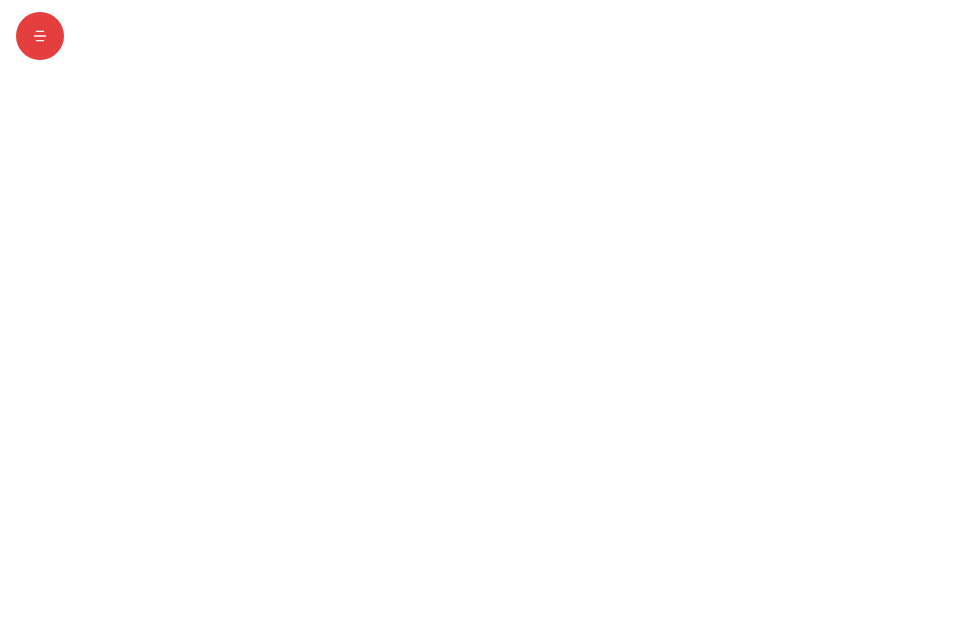
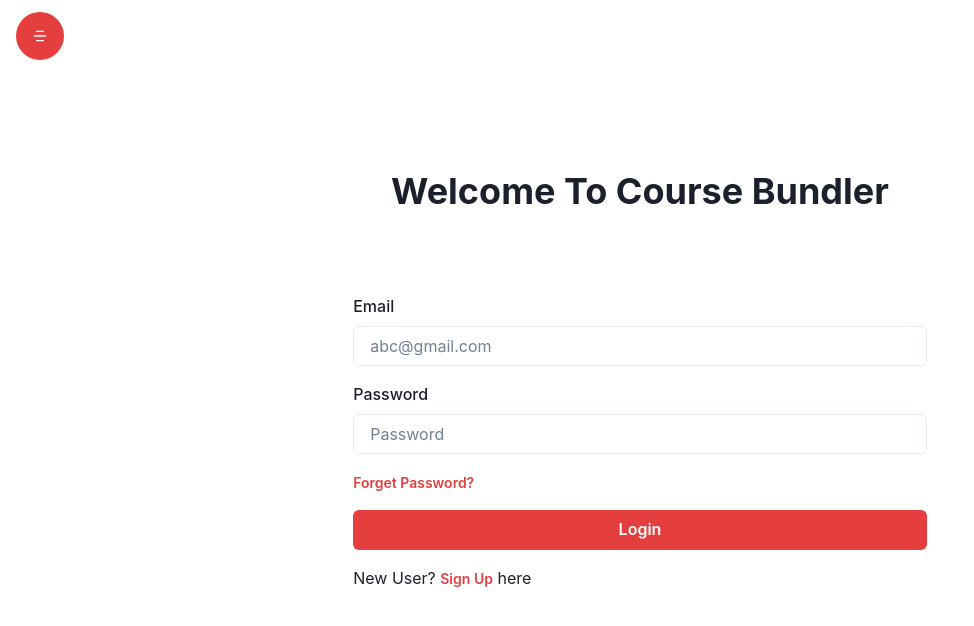
Before and after one commit to AmanKamble/newz-mern_stack, a React (Vite) app in the folder newz-client/: page /login in a window 1280 px wide. Before the commit this address had no page. Shown: the top 626 px of the page, without its empty margins (0-974 px from the left). Built offline with nearby package versions, Linux system fonts and the light colour scheme.

Commit message:
login component

```diff
--- a/newz-client/src/App.jsx
+++ b/newz-client/src/App.jsx
@@ -1,18 +1,22 @@
 import React from 'react'
 import { BrowserRouter as Router, Routes, Route } from "react-router-dom";
 import toast, { Toaster } from "react-hot-toast";
+import { useSelector } from 'react-redux';
 
 import Header from "./components/Layouts/Header/Header";
 import Home from './components/Home/Home';
 import News from './components/News/News';
+import Login from './components/Login/Login';
 
 const App = () => {
+  const { isAuthenticated, user, message, error, loading } = useSelector((state) => state.user);
   return (
     <Router>
-      <Header />
+      <Header isAuthenticated={isAuthenticated} />
       <Routes >
         <Route path='/' element={<Home />} />
         <Route path='/news/:id' element={<News/>} />
+        <Route path='/login' element={<Login />} />
       </Routes>
       <Toaster />
     </Router>
--- a/newz-client/src/components/Layouts/Header/Header.jsx
+++ b/newz-client/src/components/Layouts/Header/Header.jsx
@@ -11,9 +11,8 @@ const LinkButton = ({ url = "/", title = "Home", onClose }) => (
 )
 
 
-const Header = () => {
+const Header = ({isAuthenticated}) => {
   const { isOpen, onOpen, onClose } = useDisclosure();
-  const isAuthenticated = true;
   const user = {
     role: "user"
   }
@@ -61,11 +60,11 @@ const Header = () => {
                     (
                       <>
                         <Link to="/login">
-                          <Button onClick={onClose} colorScheme='yellow' >Login</Button>
+                          <Button onClick={onClose} colorScheme='red' >Login</Button>
                         </Link>
                         <p>OR</p>
                         <Link to="/register">
-                          <Button onClick={onClose} colorScheme='yellow' >Sign Up</Button>
+                          <Button onClick={onClose} colorScheme='red' >Sign Up</Button>
                         </Link>
 
                       </>
--- /dev/null
+++ b/newz-client/src/components/Login/Login.jsx
@@ -0,0 +1,43 @@
+import { Box, Button, Container, FormLabel, Heading, Input, VStack } from '@chakra-ui/react';
+import React, { useState } from 'react'
+import { useDispatch } from 'react-redux';
+import { Link } from 'react-router-dom';
+import { login } from '../../redux/actions/user';
+
+const Login = () => {
+    const [email, setEmail] = useState();
+    const [password, setPassword] = useState();
+    const dispatch = useDispatch();
+
+    const submitHandler = (e) => {
+        e.preventDefault();
+        dispatch(login(email,password));
+    }
+
+    return (
+        <Container h={"95vh"}>
+            <VStack h={"full"} justifyContent="center" spacing={"16"}  >
+                <Heading children="Welcome To Course Bundler" />
+                <form onSubmit={submitHandler} style={{ width: "100%" }}>
+                    <Box my={"4"}>
+                        <FormLabel htmlFor='email' children="Email" />
+                        <Input id='email' type='email' value={email} focusBorderColor='red.500' onChange={(e) => setEmail(e.target.value)} placeholder='abc@gmail.com' required />
+                    </Box>
+                    <Box my={"4"}>
+                        <FormLabel htmlFor='password' children="Password" />
+                        <Input id='password' type='password' value={password} focusBorderColor='red.500' onChange={(e) => setPassword(e.target.value)} placeholder='Password' required />
+                    </Box>
+                    <Box >
+                        <Link to="/forgetpassword" ><Button fontSize={"sm"} variant="link" colorScheme='red' >Forget Password?</Button></Link>
+                    </Box>
+                    <Button w="full" type='submit' colorScheme='red' my={"4"} >Login</Button>
+                    <Box >
+                        New User? <Link to="/register" ><Button fontSize={"sm"} variant="link" colorScheme='red' >Sign Up</Button></Link> {" "} here
+                    </Box>
+                </form>
+            </VStack>
+        </Container>
+    )
+}
+
+export default Login
--- /dev/null
+++ b/newz-client/src/redux/actions/user.js
@@ -0,0 +1,17 @@
+import { server } from "../store";
+import axios from "axios";
+
+export const login = (email, password) => async (dispatch) => {
+    try {
+        dispatch({ type: "loginRequest" });
+        const { data } = await axios.post(`${server}/login`, { email, password }, {
+            headers: {
+                "Content-Type": "application/json"
+            },
+            withCredentials: true,
+        });
+        dispatch({ type: "loginSuccess", payload: data });
+    } catch (error) {
+        dispatch({ type: "loginFail", payload: error.response.data.message });
+    }
+}
--- /dev/null
+++ b/newz-client/src/redux/reducers/userReducer.js
@@ -0,0 +1,28 @@
+import { createReducer } from "@reduxjs/toolkit";
+
+// USer Reducer
+export const userReducer = createReducer({}, {
+    // login
+    loginRequest: (state) => {
+        state.loading = true;
+    },
+    loginSuccess: (state, action) => {
+        state.loading = false;
+        state.isAuthenticated = true;
+        state.user = action.payload.user;
+        state.message = action.payload.message;
+    },
+    loginFail: (state, action) => {
+        state.loading = false;
+        state.isAuthenticated = false;
+        state.error = action.payload;
+    },
+
+    // Clear error and message
+    clearError: (state) => {
+        state.error = null;
+    },
+    clearMessage: (state) => {
+        state.message = null;
+    },
+});
--- a/newz-client/src/redux/store.js
+++ b/newz-client/src/redux/store.js
@@ -1,9 +1,11 @@
 import { configureStore } from "@reduxjs/toolkit";
 import { combineReducers } from 'redux';
 import { newsReducer } from "../redux/reducers/newsReducers.js"
+import { userReducer } from "./reducers/userReducer.js";
 
 const rootReducer = combineReducers({
   news: newsReducer,
+  user: userReducer
 });
 
 const store = configureStore({
```
Also changed, not shown: 1 other file (tests, documents, lock files or other folders).
